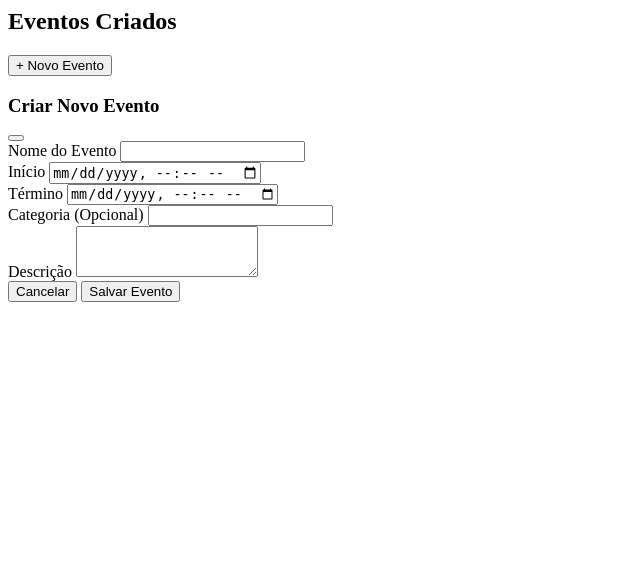
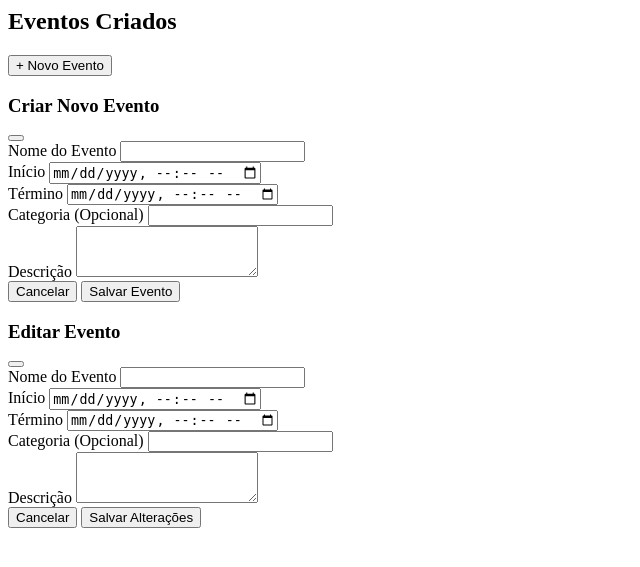
Before and after one commit to LeoCosta17/GestaoEvento, a PHP site: page /components/dashboard_pj.php in a window 1280 px wide. Shown: the top 567 px of the page, without its empty margins (0-640 px from the left). Run offline with PHP 8.4, Linux system fonts and the light colour scheme.

Commit message:
feat: implement event management system with API architecture and frontend dashboard components

```diff
--- a/public/components/dashboard_pj.php
+++ b/public/components/dashboard_pj.php
@@ -52,5 +52,49 @@
                 </form>
             </div>
         </div>
+        </div>
+    </div>
+
+    <!-- Modal Editar Evento -->
+    <div id="modal-edit-event" class="fixed inset-0 z-50 hidden bg-slate-900 bg-opacity-50 flex items-center justify-center p-4">
+        <div class="bg-white rounded-2xl shadow-2xl w-full max-w-lg overflow-hidden transform transition-all">
+            <div class="px-6 py-4 border-b border-slate-100 flex justify-between items-center bg-slate-50">
+                <h3 class="text-lg font-bold text-slate-800">Editar Evento</h3>
+                <button onclick="UI.hideModal('modal-edit-event')" class="text-slate-400 hover:text-slate-600 focus:outline-none">
+                    <svg class="w-6 h-6" fill="none" stroke="currentColor" viewBox="0 0 24 24"><path stroke-linecap="round" stroke-linejoin="round" stroke-width="2" d="M6 18L18 6M6 6l12 12"></path></svg>
+                </button>
+            </div>
+            <div class="p-6">
+                <form id="form-edit-event" class="space-y-4">
+                    <input type="hidden" name="id">
+                    <div>
+                        <label class="block text-sm font-medium text-slate-700 mb-1">Nome do Evento</label>
+                        <input type="text" name="name" required class="w-full px-4 py-2 border border-slate-300 rounded-lg focus:ring-2 focus:ring-indigo-500 focus:outline-none">
+                    </div>
+                    <div class="grid grid-cols-2 gap-4">
+                        <div>
+                            <label class="block text-sm font-medium text-slate-700 mb-1">Início</label>
+                            <input type="datetime-local" name="start_time" required class="w-full px-4 py-2 border border-slate-300 rounded-lg focus:ring-2 focus:ring-indigo-500 focus:outline-none text-sm">
+                        </div>
+                        <div>
+                            <label class="block text-sm font-medium text-slate-700 mb-1">Término</label>
+                            <input type="datetime-local" name="end_time" required class="w-full px-4 py-2 border border-slate-300 rounded-lg focus:ring-2 focus:ring-indigo-500 focus:outline-none text-sm">
+                        </div>
+                    </div>
+                    <div>
+                        <label class="block text-sm font-medium text-slate-700 mb-1">Categoria (Opcional)</label>
+                        <input type="text" name="category" class="w-full px-4 py-2 border border-slate-300 rounded-lg focus:ring-2 focus:ring-indigo-500 focus:outline-none">
+                    </div>
+                    <div>
+                        <label class="block text-sm font-medium text-slate-700 mb-1">Descrição</label>
+                        <textarea name="description" rows="3" class="w-full px-4 py-2 border border-slate-300 rounded-lg focus:ring-2 focus:ring-indigo-500 focus:outline-none"></textarea>
+                    </div>
+                    <div class="pt-4 flex justify-end gap-3">
+                        <button type="button" onclick="UI.hideModal('modal-edit-event')" class="px-4 py-2 text-sm font-medium text-slate-600 bg-slate-100 hover:bg-slate-200 rounded-lg transition-colors">Cancelar</button>
+                        <button type="submit" class="px-4 py-2 text-sm font-medium text-white bg-indigo-600 hover:bg-indigo-700 rounded-lg shadow transition-colors">Salvar Alterações</button>
+                    </div>
+                </form>
+            </div>
+        </div>
     </div>
 </div>
```
Also changed, not shown: api/public/index.php (+10 -0 lines), api/src/Controllers/EventController.php (+17 -0 lines), api/src/Repositories/EventRepository.php (+36 -0 lines), api/src/Services/EventService.php (+52 -0 lines), public/assets/js/dashboard_pf.js, public/assets/js/dashboard_pj.js, public/assets/js/ui.js.
